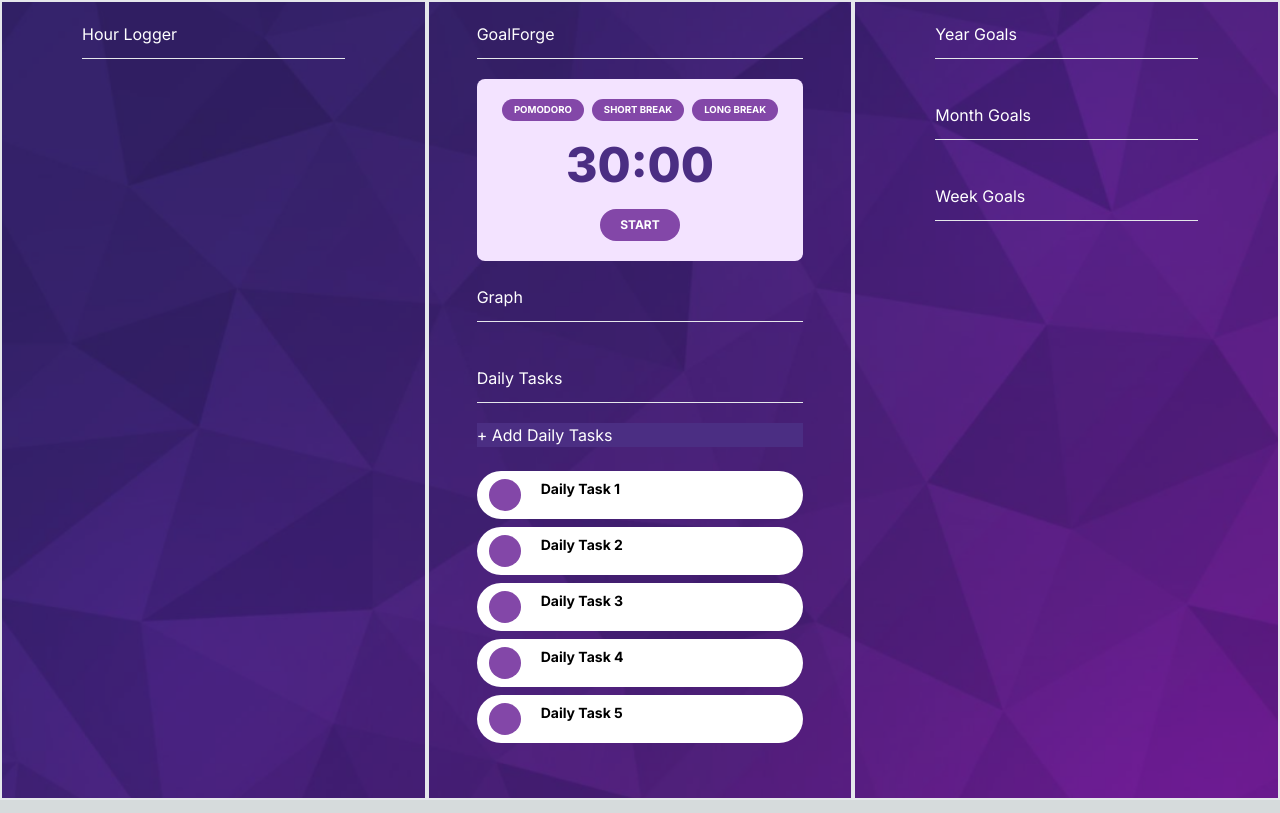
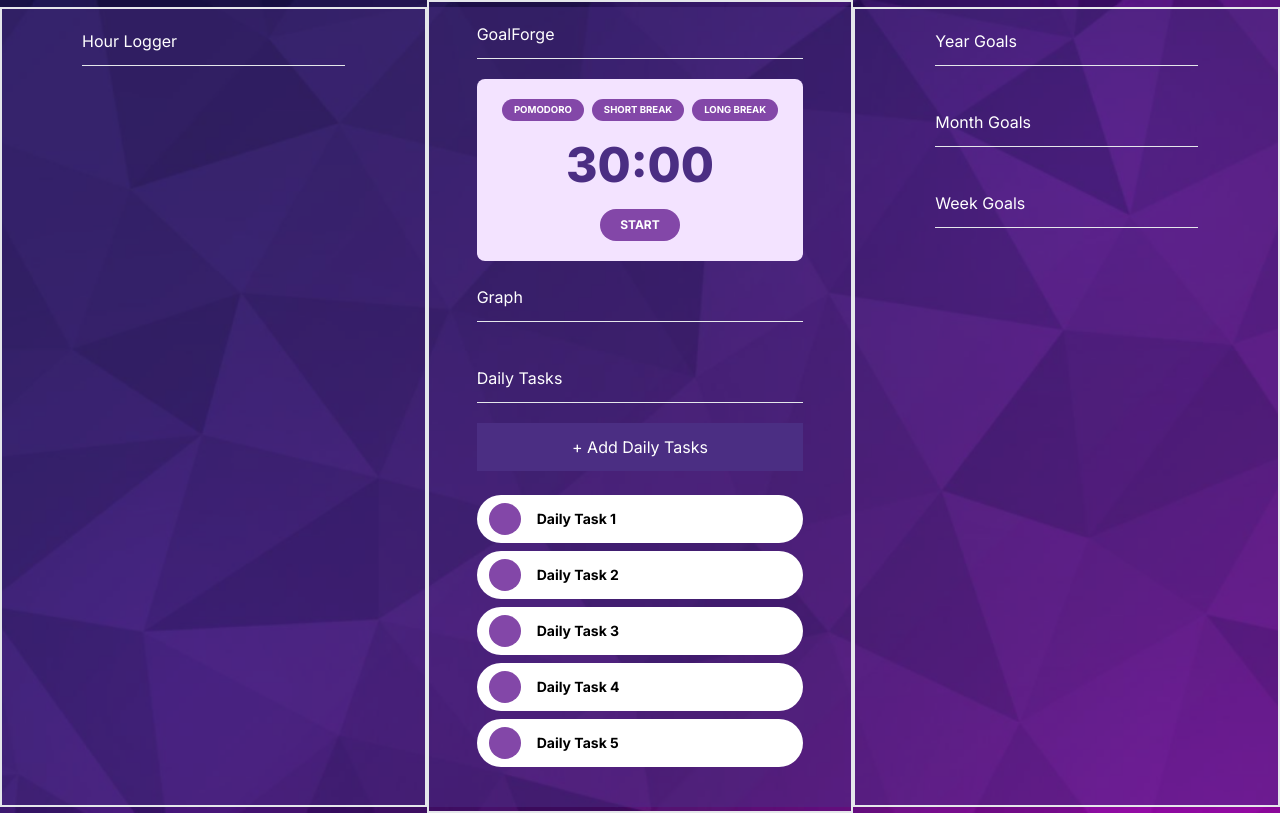
Before and after one commit to afutofu/goalforge, a Next.js app: page / in a window 1280 px wide. Built offline with nearby package versions, Linux system fonts and the light colour scheme.

Commit message:
Correct align-center to items-center

```diff
--- a/src/app/page.tsx
+++ b/src/app/page.tsx
@@ -14,7 +14,7 @@ const Section: FC<SectionProps> = ({ children, className }) => {
   return (
     <section
       className={
-        'w-1/3 border-2 min-h-screen flex flex-col justify-start align-center py-5 px-20 z-20 ' +
+        'w-1/3 border-2 min-h-screen flex flex-col justify-start py-5 px-20 z-20 ' +
         className
       }
     >
--- a/src/components/Button.tsx
+++ b/src/components/Button.tsx
@@ -14,7 +14,7 @@ export const Button: FC<ButtonProps> = ({
   return (
     <button
       className={
-        'bg-secondary rounded-full inline  uppercase flex justify-center align-center ' +
+        'bg-secondary rounded-full inline  uppercase flex justify-center items-center ' +
         (small != null ? 'py-1 px-3 ' : 'py-2 px-5 ') +
         (containerClass ?? '')
       }
--- a/src/components/TodoItem.tsx
+++ b/src/components/TodoItem.tsx
@@ -8,9 +8,9 @@ interface ITodoItem {
 
 export const TodoItem: FC<ITodoItem> = ({ task }) => {
   return (
-    <div className="bg-white px-3 py-2 rounded-full flex flex align-center">
-      <div className="p-4 rounded-full mr-5 bg-secondary"></div>
-      <span className="text-sm w-full text-black font-bold">{task.name}</span>
+    <div className="bg-white px-3 py-2 rounded-full flex flex items-center">
+      <div className="p-4 rounded-full mr-4 bg-secondary"></div>
+      <span className="text-sm text-black font-bold">{task.name}</span>
     </div>
   );
 };
--- a/src/containers/Timer.tsx
+++ b/src/containers/Timer.tsx
@@ -4,8 +4,8 @@ import { Button } from '@/components/Button';
 
 export const Timer = () => {
   return (
-    <div className="flex flex-col align-center bg-primary-light rounded-lg py-5">
-      <div className="flex flex-row justify-center align-center mb-5">
+    <div className="flex flex-col items-center bg-primary-light rounded-lg py-5">
+      <div className="flex flex-row justify-center items-center mb-5">
         <Button small containerClass="mx-1">
           POMODORO
         </Button>
@@ -16,10 +16,10 @@ export const Timer = () => {
           LONG BREAK
         </Button>
       </div>
-      <h1 className="flex justify-center align-center mb-5 text-5xl text-primary font-extrabold">
+      <h1 className="flex justify-center items-center mb-5 text-5xl text-primary font-extrabold">
         30:00
       </h1>
-      <div className="flex justify-center align-center">
+      <div className="flex justify-center items-center">
         <Button>START</Button>
       </div>
     </div>
--- a/src/containers/TodoList.tsx
+++ b/src/containers/TodoList.tsx
@@ -9,10 +9,12 @@ interface ITodoList {
 
 export const TodoList: FC<ITodoList> = ({ tasks }) => {
   return (
-    <div className="flex flex-col align-center">
-      <div className="bg-primary">+ Add Daily Tasks</div>
+    <div className="flex flex-col">
+      <div className="bg-primary flex justify-center py-3">
+        + Add Daily Tasks
+      </div>
       <Separator />
-      <div className="flex flex-col align-center">
+      <div className="flex flex-col">
         {tasks.map((task, i) => {
           if (i !== tasks.length - 1)
             return (
```
